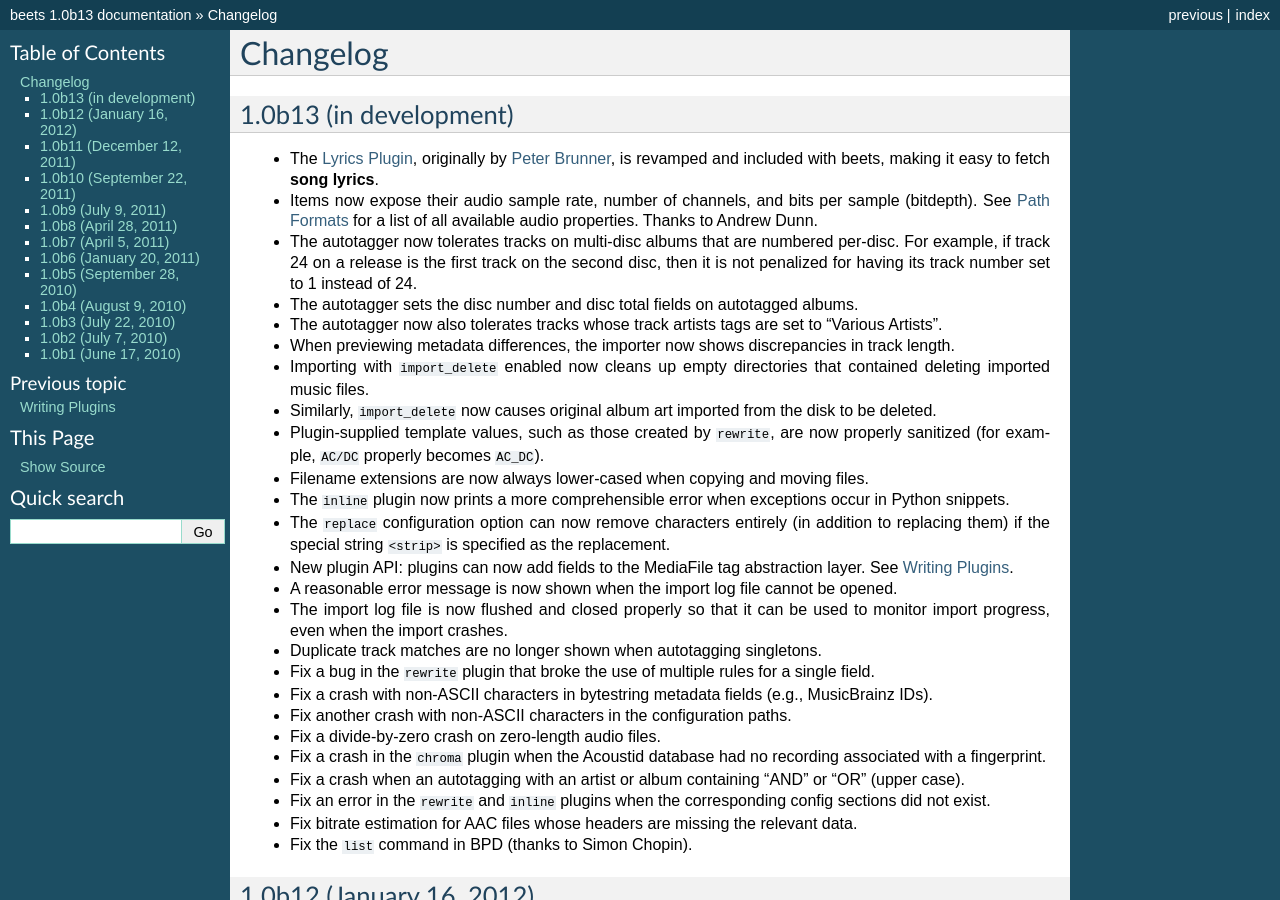
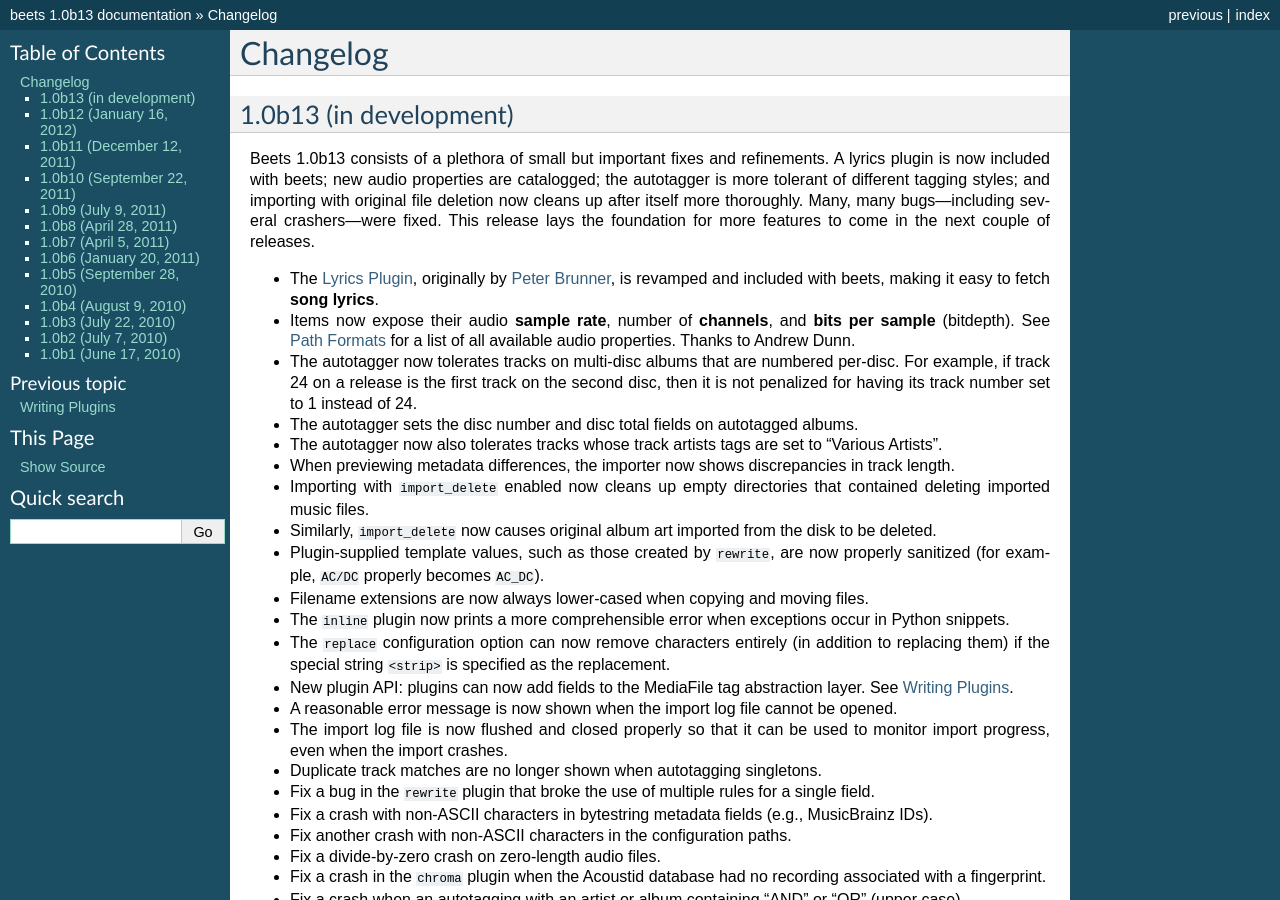
Before and after one commit to google-code-export/beets, a Sphinx documentation site: the page built from docs/changelog.rst, in a window 1280 px wide and 900 px high. Built offline with Sphinx 7.4.7, drawn with Linux system fonts in a browser that asks for light colours.

Commit message:
changelog intro for b13

```diff
--- a/docs/changelog.rst
+++ b/docs/changelog.rst
@@ -4,11 +4,18 @@
 1.0b13 (in development)
 -----------------------
 
+Beets 1.0b13 consists of a plethora of small but important fixes and
+refinements. A lyrics plugin is now included with beets; new audio properties
+are catalogged; the autotagger is more tolerant of different tagging styles; and
+importing with original file deletion now cleans up after itself more
+thoroughly. Many, many bugs—including several crashers—were fixed. This release
+lays the foundation for more features to come in the next couple of releases.
+
 * The :doc:`/plugins/lyrics`, originally by `Peter Brunner`_, is revamped and
   included with beets, making it easy to fetch **song lyrics**.
-* Items now expose their audio sample rate, number of channels, and bits per
-  sample (bitdepth). See :doc:`/reference/pathformat` for a list of all
-  available audio properties. Thanks to Andrew Dunn.
+* Items now expose their audio **sample rate**, number of **channels**, and
+  **bits per sample** (bitdepth). See :doc:`/reference/pathformat` for a list of
+  all available audio properties. Thanks to Andrew Dunn.
 * The autotagger now tolerates tracks on multi-disc albums that are numbered
   per-disc. For example, if track 24 on a release is the first track on the
   second disc, then it is not penalized for having its track number set to 1
```
